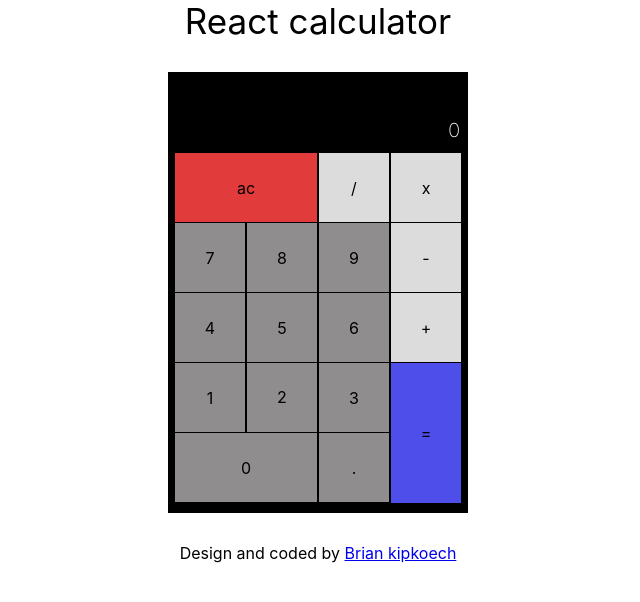
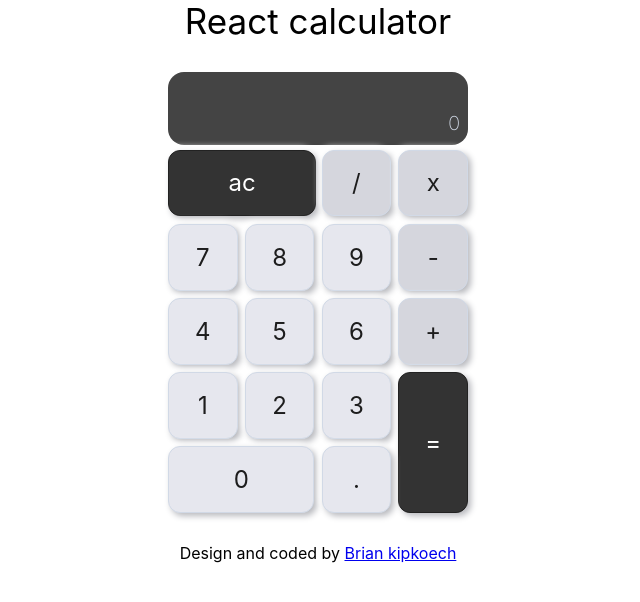
Before and after one commit to Brian-kipkoech-mutai/React-calculator, a React (Create React App) app: page / in a window 1280 px wide. Shown: the top 602 px of the page, without its empty margins (322-962 px from the left). Built offline with nearby package versions, Linux system fonts and the light colour scheme.

Commit message:
updated the ui to be more modern

```diff
--- a/src/appstyling/caculator.css
+++ b/src/appstyling/caculator.css
@@ -1,4 +1,7 @@
-
+ body{
+   font-size: 16px;
+   box-sizing: border-box;
+ }
 
  .title{
    font-size: 35px;
@@ -6,8 +9,6 @@
  }
  .outerDiv{
 
-
-    background-color: black;
     width: 300px;
     height: 441px;
     display:  flex;
@@ -26,6 +27,7 @@
    font-size: 20px;
    font-family: 'Orbitron', sans-serif;
    font-family: 'Quicksand', sans-serif;
+   color: #d1d9e6;
  }
 
  .displayy{
@@ -38,82 +40,66 @@
     .displayBox{
     height: 80px;
     width: 100%;
-    background-color:black;
+     background-color: #444444;
     display: flex;
     justify-content:flex-end;
+    margin-bottom: 0.3em;
+    border-radius: 1em;
  }
- .buttonBox{
-    display: flex;
-    flex-direction: column;
+ .buttons-view{
+   margin: 0 auto;
+ color: #ffffff;
+ max-width: 300px;
+ width: calc(100vw);
+ height: 400px;
+ font-size: 1.5em;
+ display: grid;
+ grid-template-columns: repeat(4, 1fr);
+ grid-template-rows: repeat(5, 1fr);
+ gap: 0.3em;
+ border-radius: 2em;
+}
 
-    align-items: center;
- }
- .buttons{
-    display: flex;
-    flex-direction: column;
-    justify-content: center;
-    background-color:gainsboro;
-    width: 70px;
-    height: 100%;
-    border-width: 0,5px;
-    text-align: center;
-    border-style:solid;
-    border-width: 0.5px;
-    color: black;
-    cursor: pointer;
+.buttons-view :nth-child(n){
+   color: #1d1d1d;
+
+   display: grid;
+   place-items: center;
+  border-collapse: inherit;
+   border-radius: 0.5em;
+   background-color: #E6E7EE;
+   border: 1px solid #d1d9e6;
+   -webkit-box-shadow: 3px 3px 6px #b8b9be, -3px -3px 6px #fff;
+   box-shadow: 3px 3px 6px #b8b9be, -3px -3px 6px #fff;
 
 }
- .numbers{
-    display: flex;
-    flex-direction: column;
-    justify-content: center;
-    background-color:rgb(143, 141, 141);
-    width: 70px;
-    height: 100%;
-    border-width: 0,5px;
-    text-align: center;
-    border-style:solid;
-    border-width: 0.5px;
-    color: black;
+.buttons-view :nth-child(n):hover{
   cursor: pointer;
+  -webkit-box-shadow: inset 2px 2px 5px #b8b9be, inset -3px -3px 7px #fff;
+        box-shadow: inset 2px 2px 5px #b8b9be, inset -3px -3px 7px #fff;
 }
- .numbers:hover{
 
-    background-color: rgb(59, 57, 57);
+.buttons-view :nth-child(1),.buttons-view :nth-child(15) {
+  color: #fff;
+  background-color: #333;
+  border: 1px solid #222;
+}
 
-
-
-
+.buttons-view :nth-child(1):hover,.buttons-view :nth-child(15):hover {
+  cursor: pointer;
+  box-shadow: inset 2px 2px 5px #000, inset -3px -3px 7px #585858;
 }
- .buttons:hover{
-    background-color: rgb(59, 57, 57);
-
-
+.buttons-view>:first-child{
+  grid-column: 1/3;
+  width: 100%;
 }
- .mainDiv1{
-
-    display:  flex;
-    background-color: rgb(94, 94, 99);
-    height: 70px;
-
-
+.buttons-view>:nth-child(15){
+   grid-column:4/5 ;
+   grid-row: 4/6;
 }
- .mainDiv2{
-
-    display:  flex;
-
-    background-color:black;
-    height: 70px;
+.buttons-view>:nth-child(16){
+grid-column: 1/3;
 }
- .mainDiv3{
-
-    display:  flex;
-    background-color: black;
-    height: 70px;
+.assignment:not(:nth-child(15)){
+  background-color:  #d5d6dd !important
 }
- .mainDiv4{
-
-    display:  flex;
-    background-color: black;
-    height: 140px;
- }
--- a/src/presentational/calculatorPresentational.jsx
+++ b/src/presentational/calculatorPresentational.jsx
@@ -43,70 +43,32 @@ const CalculatorUi=({handleAcClick,handleAssignmentClick,handleNumberClick,handl
                </div>
 
             </div>
-            <div className="buttonBox">
-            <div className="mainDiv1">
-
-            <div className="buttons" style={{width:'142px', backgroundColor:'rgb(226, 59, 59)'}}
-
-            onClick={()=>handleAcClick([])}
-            id="clear">ac</div>
-
-            <div className="buttons"  onClick={()=>handleAssignmentClick('/')}id="divide">/</div>
-            <div className="buttons" onClick={()=>handleAssignmentClick('*')} id="multiply">x</div>
-
-           </div>
-
-           <div className="mainDiv2">
-
-           <div className="numbers" onClick={()=>handleNumberClick(7)}id="seven">7</div>
-            <div  className="numbers" onClick={()=>handleNumberClick(8)}id="eight">8</div>
-            <div  className="numbers" onClick={()=>handleNumberClick(9)}id="nine">9</div>
-            <div className="buttons" onClick={()=>handleAssignmentClick('-')} id="subtract">-</div>
 
 
-           </div>
+    <div class="buttons-view">
 
-           <div className="mainDiv3">
+       <div class="" onClick={()=>handleAcClick([])} id="clear">ac</div>
+       <div class="assignment"  onClick={()=>handleAssignmentClick('/')} id="divide">/</div>
+       <div class="assignment" onClick={()=>handleAssignmentClick('*')} id="multiply">x</div>
+       <div class="" onClick={()=>handleNumberClick(7)} id="seven">7</div>
+       <div class="" onClick={()=>handleNumberClick(8)}id="eight">8</div>
+       <div class="" onClick={()=>handleNumberClick(9)}id="nine">9</div>
+       <div class="assignment" onClick={()=>handleAssignmentClick('-')} id="subtract">-</div>
+       <div class="" onClick={()=>handleNumberClick(4)} id="four">4</div>
+       <div class=""onClick={()=>handleNumberClick(5)} id="five">5</div>
+       <div class="" onClick={()=>handleNumberClick(6)} id="six">6</div>
+       <div class="assignment" onClick={()=>handleAssignmentClick('+')}  id="add">+</div>
+       <div class="" onClick={()=>handleNumberClick(1)} id="one">1</div>
+       <div class="" onClick={()=>handleNumberClick(2)} id="two">2</div>
+       <div class="" onClick={()=>handleNumberClick(3)} id="three">3</div>
+       <div class="assignment" onClick={()=>handleEqualClick(joined)} id="equals">=</div>
+       <div class="" onClick={()=>handleNumberClick(0)} id="zero">0</div>
+       <div class="" onClick={()=>handleNumberClick('.')} id="decimal">.</div>
 
-           <div  className="numbers" style={{borderBottom:"none"}}  onClick={()=>handleNumberClick(4)}id="four">4</div>
-            <div className="numbers" onClick={()=>handleNumberClick(5)} id="five">5</div>
-            <div  className="numbers" onClick={()=>handleNumberClick(6)}id="six">6</div>
-            <div className="buttons" onClick={()=>handleAssignmentClick('+')}  id="add">+</div>
+    </div>
 
-           </div>
 
-           <div className="mainDiv4">
 
-           <div className="numbers">
-            <div  className="numbers" style= {{height:"50%" ,borderTopStyle:"none" , borderBottomStyle:"none", borderLeft:"none"} }
-
-             onClick={()=>handleNumberClick(1)}
-             id="one">1</div>
-            <div  className="numbers" style= {{height:"50%" ,width:'142PX',borderLeft:"none"}}
-            onClick={()=>handleNumberClick(0)}
-            id="zero">0</div>
-           </div>
-            <div  className="numbers" style={{height:"49%"  }}
-
-            onClick={()=>handleNumberClick(2)}
-            id="two">2</div>
-            <div className="numbers">
-                 <div  className="numbers" style={{height:"50%" ,borderTopStyle:"none", borderLeft:"none"}}
-                 onClick={()=>handleNumberClick(3)}
-                 id="three">3</div>
-                <div  className="numbers" style={{height:"50%" ,borderTopStyle:"none", borderLeft:"none"}}
-
-                onClick={()=>handleNumberClick('.')}
-                id="decimal">.</div>
-            </div>
-            <div className="buttons" style={{backgroundColor:'rgb(78, 78, 235)'}}
-
-            onClick={()=>handleEqualClick(joined)}
-            id="equals">=</div>
-
-           </div>
-
-            </div>
 
           </div>
           <div  className="developer"> Design and coded by <a href="https://www.linkedin.com/in/brian-kipkoech-71b5b9248?lipi=urn%3Ali%3Apage%3Ad_flagship3_profile_view_base_contact_details%3B9nnAF3gTQq2oeiliYkWdyA%3D%3D">Brian kipkoech</a></div>
```
Also changed, not shown: src/container/CalculatorComponent.js (line endings or trailing spaces), src/redux/action/action.type.js (line endings or trailing spaces), src/redux/action/clearAction.js (line endings or trailing spaces), src/redux/action/evaluateAction.js (line endings or trailing spaces), src/redux/action/originalinputAction.js (line endings or trailing spaces), src/redux/reducers/inputReducer.js (line endings or trailing spaces), src/redux/reducers/rootReducer.js (line endings or trailing spaces), src/redux/store.js (line endings or trailing spaces). Lines whose indentation alone changed are shown as unchanged.
